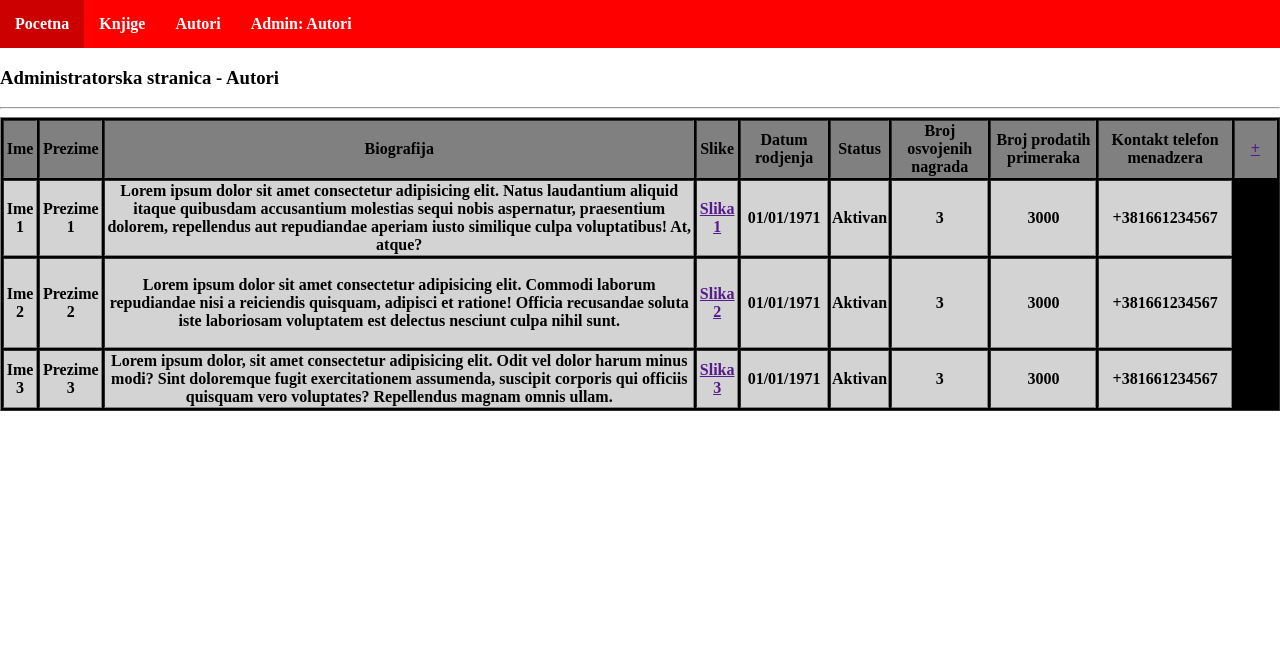
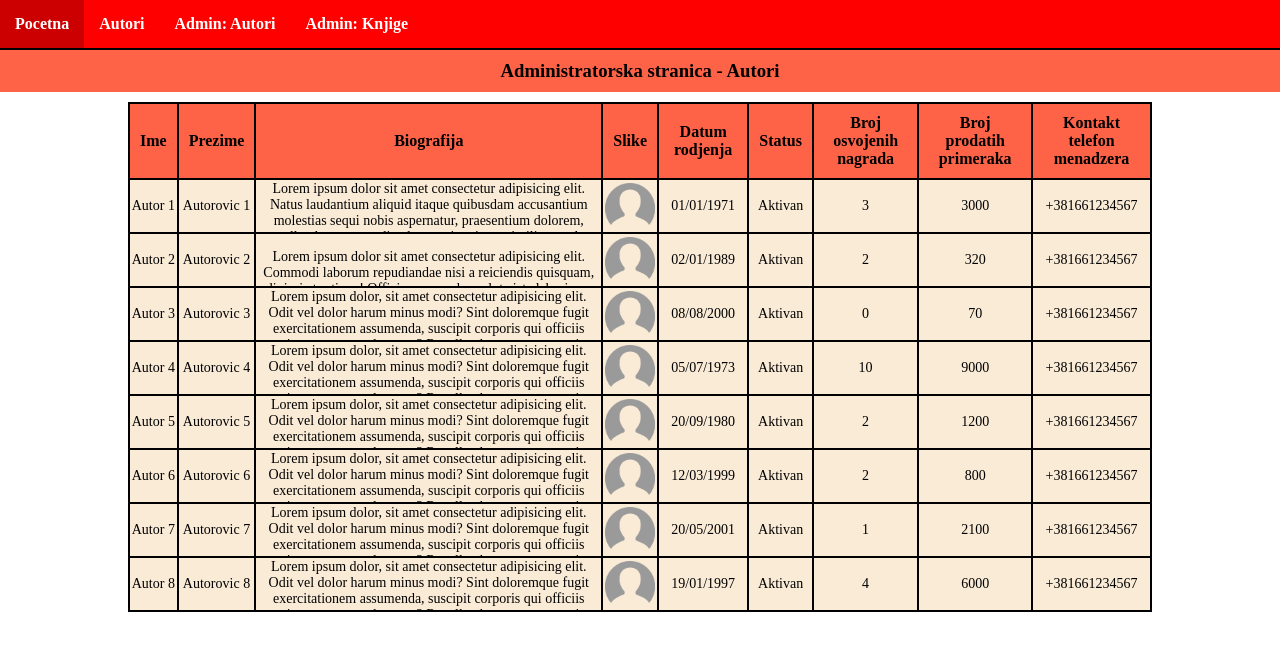
Before and after one commit to hpatrik0/web-design, a plain HTML site: page autor_admin.html in a window 1280 px wide. Drawn offline with Linux system fonts and the light colour scheme.

Commit message:
Refactor admin stranice za autore; TODO popraviti biografiju, dodati forme, prebaciti svaki html na cirilicu

```diff
--- a/autor_admin.html
+++ b/autor_admin.html
@@ -9,18 +9,17 @@
 
         <nav class="navbar">
             <ul>
-                <li><a href=""><b>Pocetna</b></a></li>
-                <li><a href="">Knjige</a></li>
-                <li><a href="">Autori</a></li>
-                <li><a href="">Admin: Autori</a></li>
+                <li><a href="">Pocetna</a></li>
+                <li><a href="autori.html">Autori</a></li>
+                <li><a href="autor_admin.html">Admin: Autori</a></li>
+                <li><a href="">Admin: Knjige</a></li>
 
             </ul>
         </nav>
 
-        <h3>Administratorska stranica - Autori</h3>
-        <hr>
-        <table border="" bgcolor="black">
-            <tr bgcolor="grey">
+        <h3 class="title">Administratorska stranica - Autori</h3>
+        <table class="admin-lista">
+            <tr class="list-head">
                 <th>Ime</th>
                 <th>Prezime</th>
                 <th>Biografija</th>
@@ -30,45 +29,92 @@
                 <th>Broj osvojenih nagrada</th>
                 <th>Broj prodatih primeraka</th>
                 <th>Kontakt telefon menadzera</th>
-                <th><a id="dodaj-autora" href="">+</a></th>
             </tr>
-            <tr bgcolor="lightgrey">
-                <th>Ime 1</th>
-                <th>Prezime 1</th>
-                <th>Lorem ipsum dolor sit amet consectetur adipisicing elit. Natus laudantium aliquid itaque quibusdam accusantium molestias sequi nobis aspernatur, praesentium dolorem, repellendus aut repudiandae aperiam iusto similique culpa voluptatibus! At, atque?</th>
-                <th><a href="">Slika 1</a></th>
-                <th>01/01/1971</th>
-                <th>Aktivan</th>
-                <th>3</th>
-                <th>3000</th>
-                <th>+381661234567</th>
+            <tr class="table-element">
+                <td>Autor 1</td>
+                <td>Autorovic 1</td>
+                <td class="admin-bio">Lorem ipsum dolor sit amet consectetur adipisicing elit. Natus laudantium aliquid itaque quibusdam accusantium molestias sequi nobis aspernatur, praesentium dolorem, repellendus aut repudiandae aperiam iusto similique culpa voluptatibus! At, atque?</td>
+                <td><img alt="Slika 1" src="default_pfp.png" width="50"></td>
+                <td>01/01/1971</td>
+                <td>Aktivan</td>
+                <td>3</td>
+                <td>3000</td>
+                <td>+381661234567</td>
             </tr>
-            <tr bgcolor="lightgrey">
-                <th>Ime 2</th>
-                <th>Prezime 2</th>
-                <th><p>Lorem ipsum dolor sit amet consectetur adipisicing elit. Commodi laborum repudiandae nisi a reiciendis quisquam, adipisci et ratione! Officia recusandae soluta iste laboriosam voluptatem est delectus nesciunt culpa nihil sunt.</p></th>
-                <th><a href="">Slika 2</a></th>
-                <th>01/01/1971</th>
-                <th>Aktivan</th>
-                <th>3</th>
-                <th>3000</th>
-                <th>+381661234567</th>
+            <tr class="table-element">
+                <td>Autor 2</td>
+                <td>Autorovic 2</td>
+                <td class="admin-bio"><p>Lorem ipsum dolor sit amet consectetur adipisicing elit. Commodi laborum repudiandae nisi a reiciendis quisquam, adipisci et ratione! Officia recusandae soluta iste laboriosam voluptatem est delectus nesciunt culpa nihil sunt.</p></td>
+                <td><img alt="Slika 2" src="default_pfp.png" width="50"></td>
+                <td>02/01/1989</td>
+                <td>Aktivan</td>
+                <td>2</td>
+                <td>320</td>
+                <td>+381661234567</td>
             </tr>
-            <tr bgcolor="lightgrey">
-                <th>Ime 3</th>
-                <th>Prezime 3</th>
-                <th>Lorem ipsum dolor, sit amet consectetur adipisicing elit. Odit vel dolor harum minus modi? Sint doloremque fugit exercitationem assumenda, suscipit corporis qui officiis quisquam vero voluptates? Repellendus magnam omnis ullam.</th>
-                <th><a href="">Slika 3</a></th>
-                <th>01/01/1971</th>
-                <th>Aktivan</th>
-                <th>3</th>
-                <th>3000</th>
-                <th>+381661234567</th>
+            <tr class="table-element">
+                <td>Autor 3</td>
+                <td>Autorovic 3</td>
+                <td class="admin-bio">Lorem ipsum dolor, sit amet consectetur adipisicing elit. Odit vel dolor harum minus modi? Sint doloremque fugit exercitationem assumenda, suscipit corporis qui officiis quisquam vero voluptates? Repellendus magnam omnis ullam.</td>
+                <td><img alt="Slika 1" src="default_pfp.png" width="50"></td>
+                <td>08/08/2000</td>
+                <td>Aktivan</td>
+                <td>0</td>
+                <td>70</td>
+                <td>+381661234567</td>
+            </tr><tr class="table-element">
+                <td>Autor 4</td>
+                <td>Autorovic 4</td>
+                <td class="admin-bio">Lorem ipsum dolor, sit amet consectetur adipisicing elit. Odit vel dolor harum minus modi? Sint doloremque fugit exercitationem assumenda, suscipit corporis qui officiis quisquam vero voluptates? Repellendus magnam omnis ullam.</td>
+                <td><img alt="Slika 1" src="default_pfp.png" width="50"></td>
+                <td>05/07/1973</td>
+                <td>Aktivan</td>
+                <td>10</td>
+                <td>9000</td>
+                <td>+381661234567</td>
+            </tr><tr class="table-element">
+                <td>Autor 5</td>
+                <td>Autorovic 5</td>
+                <td class="admin-bio">Lorem ipsum dolor, sit amet consectetur adipisicing elit. Odit vel dolor harum minus modi? Sint doloremque fugit exercitationem assumenda, suscipit corporis qui officiis quisquam vero voluptates? Repellendus magnam omnis ullam.</td>
+                <td><img alt="Slika 1" src="default_pfp.png" width="50"></td>
+                <td>20/09/1980</td>
+                <td>Aktivan</td>
+                <td>2</td>
+                <td>1200</td>
+                <td>+381661234567</td>
+            </tr><tr class="table-element">
+                <td>Autor 6</td>
+                <td>Autorovic 6</td>
+                <td class="admin-bio">Lorem ipsum dolor, sit amet consectetur adipisicing elit. Odit vel dolor harum minus modi? Sint doloremque fugit exercitationem assumenda, suscipit corporis qui officiis quisquam vero voluptates? Repellendus magnam omnis ullam.</td>
+                <td><img alt="Slika 1" src="default_pfp.png" width="50"></td>
+                <td>12/03/1999</td>
+                <td>Aktivan</td>
+                <td>2</td>
+                <td>800</td>
+                <td>+381661234567</td>
+            </tr><tr class="table-element">
+                <td>Autor 7</td>
+                <td>Autorovic 7</td>
+                <td class="admin-bio">Lorem ipsum dolor, sit amet consectetur adipisicing elit. Odit vel dolor harum minus modi? Sint doloremque fugit exercitationem assumenda, suscipit corporis qui officiis quisquam vero voluptates? Repellendus magnam omnis ullam.</td>
+                <td><img alt="Slika 1" src="default_pfp.png" width="50"></td>
+                <td>20/05/2001</td>
+                <td>Aktivan</td>
+                <td>1</td>
+                <td>2100</td>
+                <td>+381661234567</td>
+            </tr><tr class="table-element">
+                <td>Autor 8</td>
+                <td>Autorovic 8</td>
+                <td class="admin-bio">Lorem ipsum dolor, sit amet consectetur adipisicing elit. Odit vel dolor harum minus modi? Sint doloremque fugit exercitationem assumenda, suscipit corporis qui officiis quisquam vero voluptates? Repellendus magnam omnis ullam.</td>
+                <td><img alt="Slika 1" src="default_pfp.png" width="50"></td>
+                <td>19/01/1997</td>
+                <td>Aktivan</td>
+                <td>4</td>
+                <td>6000</td>
+                <td>+381661234567</td>
             </tr>
 
         </table>
-
-
 
         <form id="dodavanje-autora">
 
@@ -79,6 +125,5 @@
         <form id="izmena-autora">
 
         </form>
-
     </body>
 </html>
--- a/style.css
+++ b/style.css
@@ -172,3 +172,33 @@ body {
     text-align: center;
     text-decoration: none;
 }
+
+.admin-lista {
+    max-width: 80%;
+    margin: 10px auto;
+    background-color: black;
+    table-layout: fixed;
+}
+
+.list-head {
+    background-color: tomato;
+}
+
+.list-head th {
+    padding: 10px;
+}
+
+.table-element {
+    background-color: antiquewhite;
+    font-size: 14px;
+}
+
+.table-element td {
+    text-align: center;
+}
+
+.admin-bio {
+    display: block;
+    height: 50px;
+    overflow-y: auto;
+}
```
